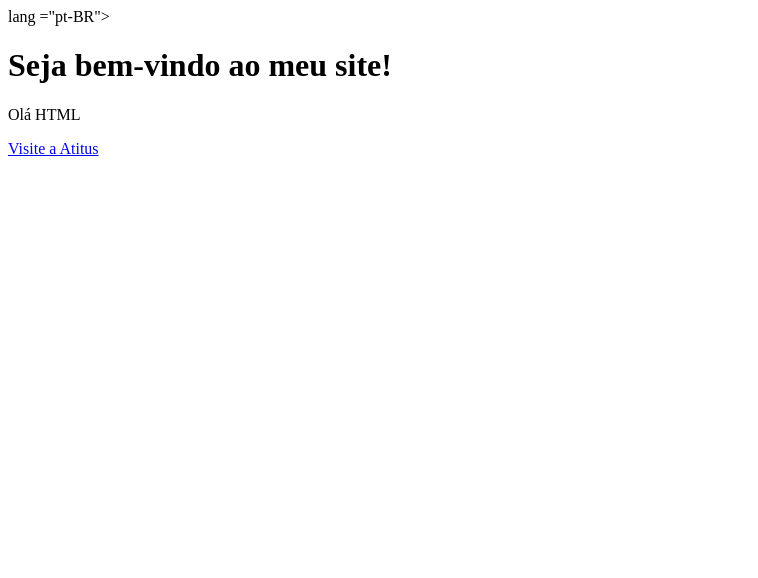
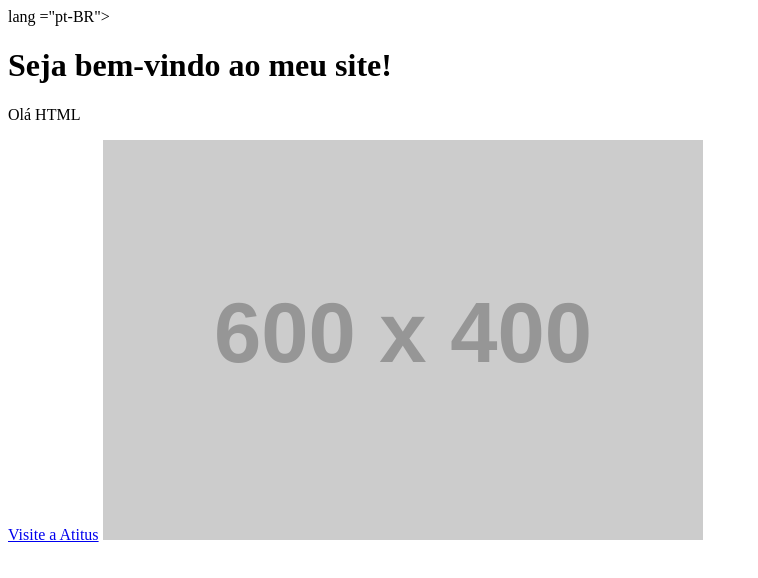
Before and after one commit to awaltmayer/html-basico, a plain HTML site: page index.html in a window 1280 px wide. Shown: the whole page, without its empty margins (0-758 px from the left). Drawn offline with Linux system fonts and the light colour scheme; placeholder pictures from the web are drawn by us.

Commit message:
Add example image to index.html

```diff
--- a/index.html
+++ b/index.html
@@ -6,6 +6,7 @@
       <h1>Seja bem-vindo ao meu site!</h1>
       </p>Olá HTML</p>
       <a href="https://atitus.edu.br">Visite a Atitus</a>
+      <img src="https://placehold.co/600x400" alt="Imagem de exemplo">
     </body>
   </head>
 </html>
```
